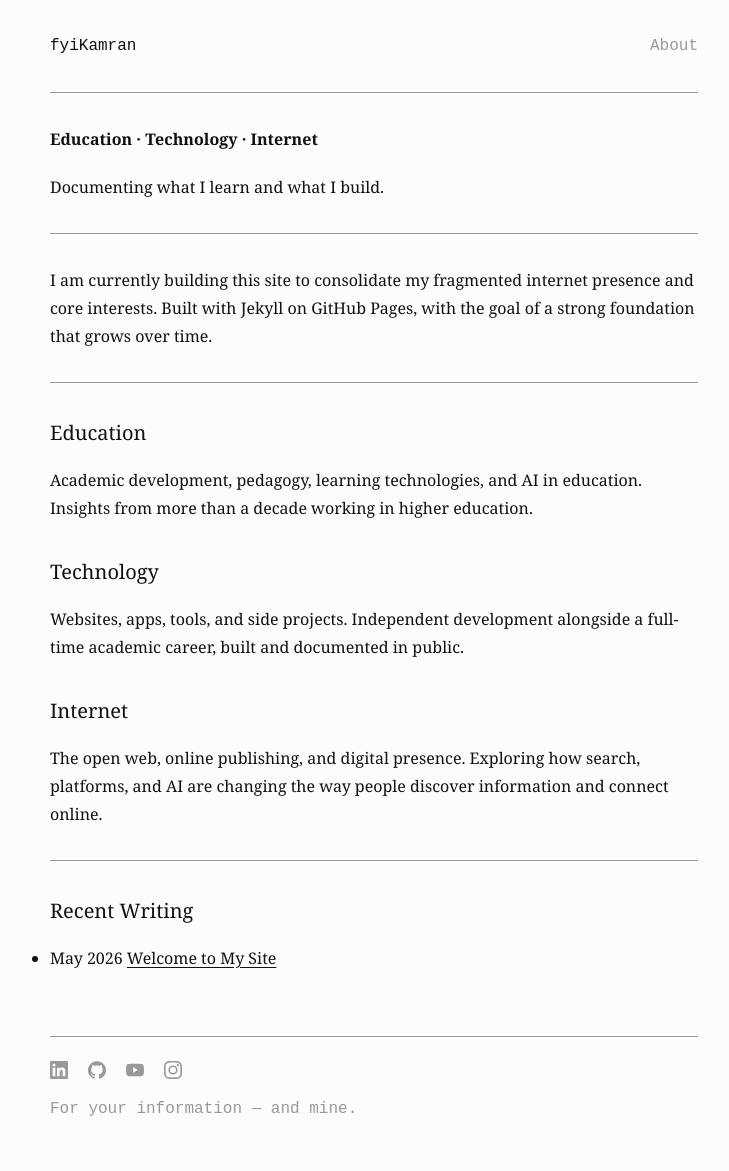
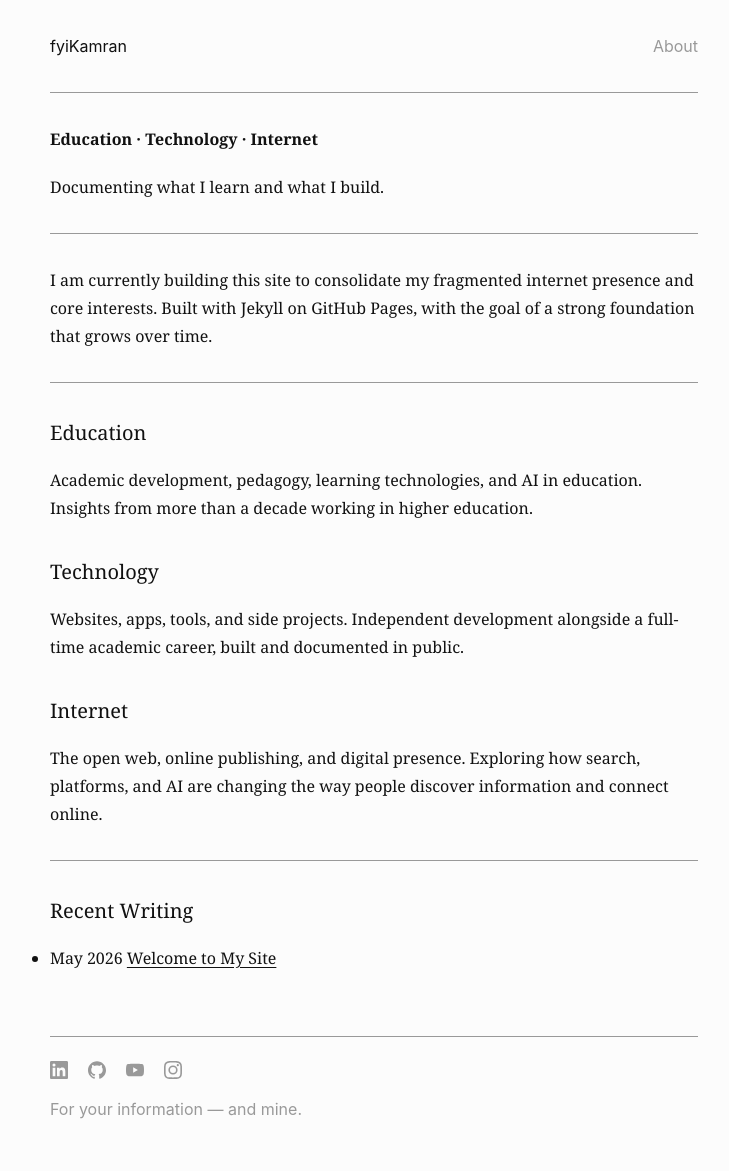
Before and after one commit to fyikamran/fyikamran.github.io, a Jekyll site: the page built from index.html, in a window 1280 px wide. Shown: the whole page, without its empty margins (266-995 px from the left). Built offline with Jekyll 4.4.1, drawn with Linux system fonts in a browser that asks for light colours.

Commit message:
Update styles.css

```diff
--- a/assets/css/styles.css
+++ b/assets/css/styles.css
@@ -1,3 +1,4 @@
+
 /* ==========================================================================
   Reset
   ========================================================================== */
@@ -14,7 +15,8 @@
  --bg: #fcfcfc;
  --text: #111111;
  --text-muted: #999999;
- --font-body: Georgia, 'Times New Roman', serif;
+ --font-body: Charter, 'Bitstream Charter', 'Sitka Text', Cambria, Georgia, serif;
+ --font-ui: -apple-system, BlinkMacSystemFont, "Segoe UI", Roboto, Helvetica, Arial, sans-serif;
  --font-mono: 'Courier New', Courier, monospace;
  --max-width: 680px;
 }
@@ -50,27 +52,26 @@ header nav {
  display: flex;
  align-items: baseline;
  justify-content: space-between;
+ flex-wrap: nowrap;
+}
+
+.site-name,
+header nav a {
+ font-family: var(--font-ui);
+ font-size: 1rem;
+ white-space: nowrap;
+ text-decoration: none;
 }
 
 .site-name {
- font-family: var(--font-mono);
- font-size: 1rem;
  color: var(--text);
- text-decoration: none;
 }
 
 header nav a {
- font-family: var(--font-mono);
- font-size: 1rem;
  color: var(--text-muted);
- text-decoration: none;
 }
 
 header nav a:hover {
- color: var(--text);
-}
-
-header nav a.site-name {
  color: var(--text);
 }
 
@@ -87,7 +88,7 @@ main {
 footer {
  padding: 1.5rem 0 3rem;
  border-top: 1px solid var(--text-muted);
- font-family: var(--font-mono);
+ font-family: var(--font-ui);
  font-size: 1rem;
  color: var(--text-muted);
 }
@@ -172,6 +173,8 @@ article header {
  margin-bottom: 2rem;
  padding-bottom: 1.5rem;
  border-bottom: 1px solid var(--text-muted);
+ border-top: none;
+ padding-top: 0;
 }
 
 article header h1 {
@@ -179,7 +182,7 @@ article header h1 {
 }
 
 .post-meta {
- font-family: var(--font-mono);
+ font-family: var(--font-ui);
  font-size: 1rem;
  color: var(--text-muted);
  display: flex;
@@ -222,7 +225,7 @@ article header h1 {
  margin-top: 3rem;
  padding-top: 1.5rem;
  border-top: 1px solid var(--text-muted);
- font-family: var(--font-mono);
+ font-family: var(--font-ui);
  font-size: 1rem;
  color: var(--text-muted);
 }
@@ -232,7 +235,7 @@ article header h1 {
   ========================================================================== */
 code {
  font-family: var(--font-mono);
- font-size: 1rem;
+ font-size: 0.9rem;
  background: rgba(17, 17, 17, 0.06);
  color: var(--text);
  padding: 0.15rem 0.4rem;
@@ -273,7 +276,7 @@ ul.timeline li:last-child {
 }
 
 ul.timeline time {
- font-family: var(--font-mono);
+ font-family: var(--font-ui);
  font-size: 1rem;
  color: var(--text-muted);
  min-width: 3.5rem;
@@ -301,7 +304,7 @@ ul.post-list li:last-child {
 }
 
 ul.post-list time {
- font-family: var(--font-mono);
+ font-family: var(--font-ui);
  font-size: 1rem;
  color: var(--text-muted);
  min-width: 6rem;
```
